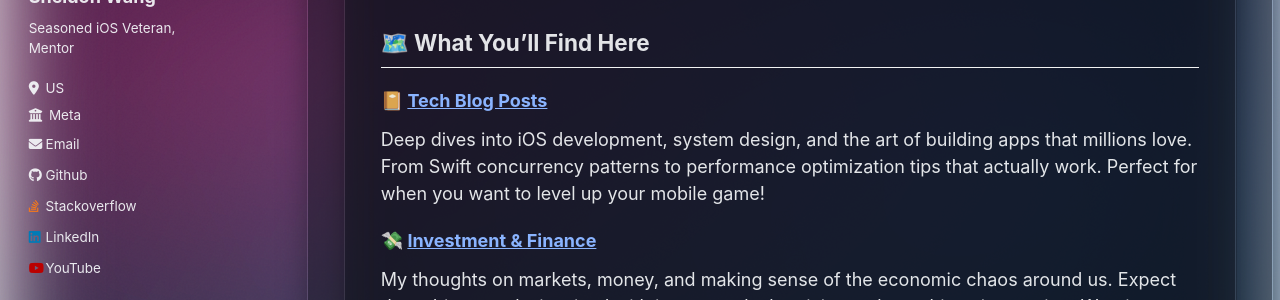
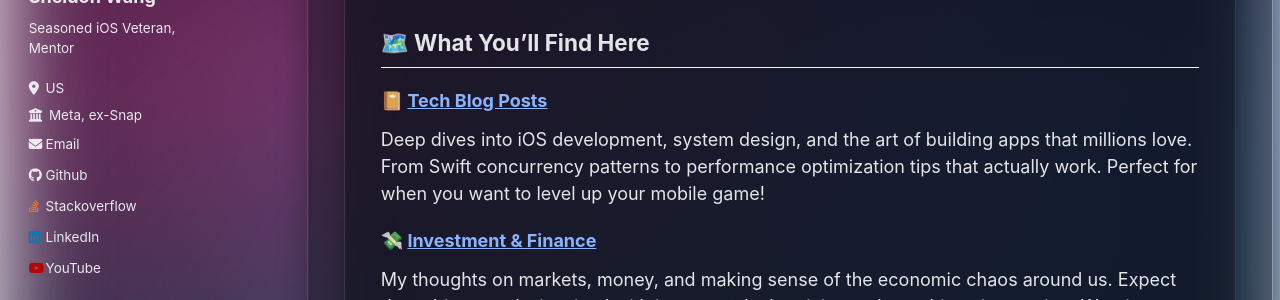
Before and after one commit to SheldonWangRJT/SheldonWangRJT.Github.io, a Jekyll site: the page built from _pages/about.md, in a window 1280 px wide. Shown: the part 301-601 px from the top of the page. Built offline with Jekyll 4.4.1, drawn with Linux system fonts in a browser that asks for light colours.

Commit message:
Update Jekyll configuration

```diff
--- a/_config.yml
+++ b/_config.yml
@@ -29,7 +29,7 @@ author:
   pronouns         : # example: "she/her"
   bio              : "Seasoned iOS Veteran, Mentor"
   location         : "US"
-  employer         : "Meta"
+  employer         : "Meta, ex-Snap"
   uri              : # URL
   email            : "sheldon.wang7@yahoo.com"
 
```
